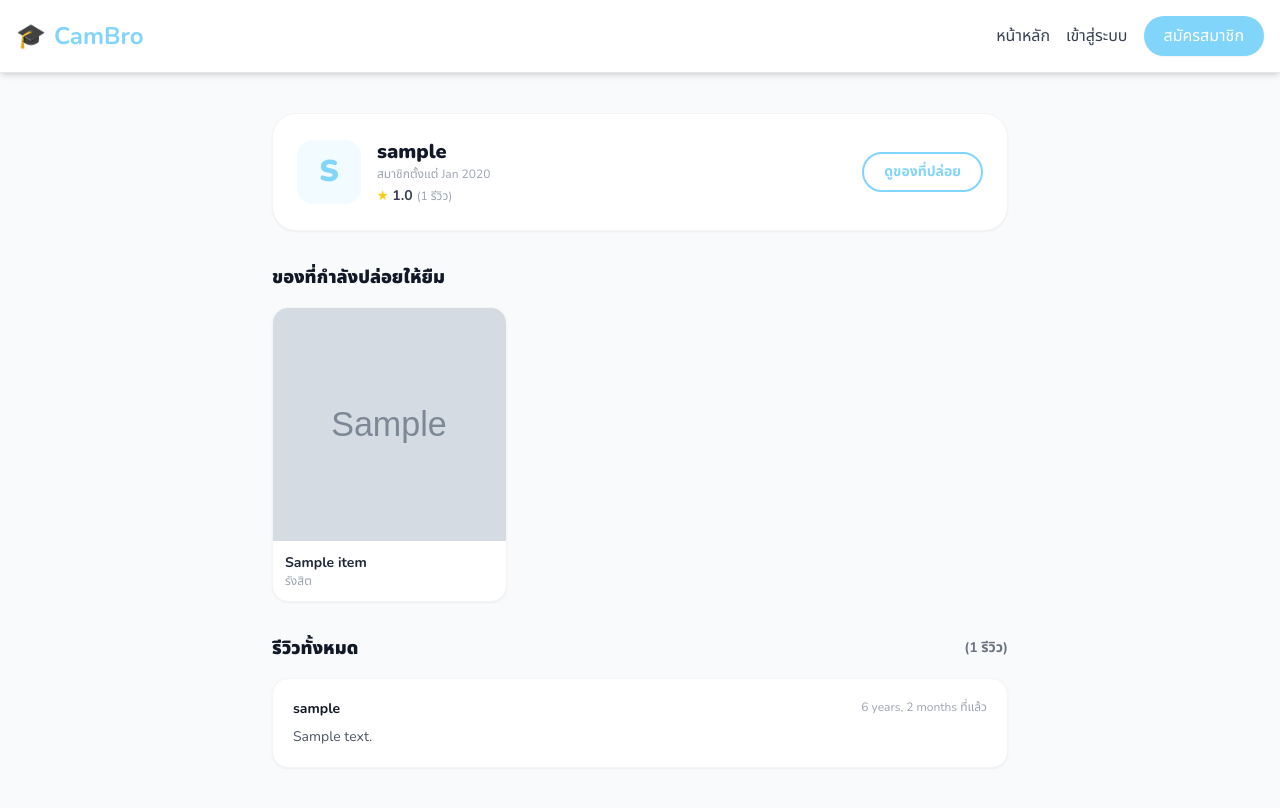
After one commit to Rmnlin/CamBro, a Django app: a page that uses items/templates/base.html in a window 1280 px wide. The commit adds this page. Run offline with Django 4.2, Linux system fonts and the light colour scheme; tables that the repository leaves empty hold one stand-in row (values such as "Sample post"); grey boxes marked "Sample" are stand-in pictures; some libraries are stand-ins or nearby versions.

Commit message:
add Review model, profile page, and review form

```diff
--- a/items/models.py
+++ b/items/models.py
@@ -70,6 +70,7 @@ class BorrowRequest(models.Model):
         ('approved', 'อนุมัติ'),
         ('declined', 'ปฏิเสธ'),
         ('active', 'กำลังยืม'),
+        ('returning', 'กำลังคืน'),
         ('returned', 'คืนแล้ว'),
     ]
 
@@ -138,3 +139,16 @@ class Rider(models.Model):
 
     def __str__(self):
         return self.name
+
+class Review(models.Model):
+    RATING_CHOICES = [(i, i) for i in range(1, 6)]
+
+    borrow_request = models.OneToOneField(BorrowRequest, on_delete=models.SET_NULL, null=True, blank=True, related_name='review')
+    reviewer = models.ForeignKey(User, on_delete=models.CASCADE, related_name='reviews_given')
+    reviewee = models.ForeignKey(User, on_delete=models.CASCADE, related_name='reviews_received')
+    rating = models.IntegerField(choices=RATING_CHOICES)
+    comment = models.TextField(blank=True)
+    created_at = models.DateTimeField(auto_now_add=True)
+
+    def __str__(self):
+        return f"{self.reviewer.username} รีวิว {self.reviewee.username} ({self.rating}⭐)"
--- a/items/templates/base.html
+++ b/items/templates/base.html
@@ -36,7 +36,7 @@
         <a href="{% url 'dashboard' %}" class="text-gray-700 hover:text-main-blue">Dashboard</a>
 
         <div class="flex items-center gap-3 ml-2 border-l pl-4">
-            <span class="text-gray-700 text-sm">สวัสดี, <strong>{{ user.username }}</strong></span>
+            <a href="{% url 'profile' user.username %}" class="text-gray-700 text-sm hover:text-main-blue transition">สวัสดี, <strong>{{ user.username }}</strong></a>
 
             <form action="{% url 'logout' %}" method="post" class="inline">
                 {% csrf_token %}
--- /dev/null
+++ b/items/templates/items/profile.html
@@ -0,0 +1,112 @@
+{% extends 'base.html' %}
+{% block title %}{{ profile_user.username }} - CamBro{% endblock %}
+
+{% block content %}
+<div class="max-w-3xl mx-auto px-4 py-10">
+
+    <!-- Profile Card -->
+    <div class="bg-white rounded-3xl p-6 shadow-sm border border-gray-100 mb-8 flex items-center justify-between gap-4">
+        <div class="flex items-center gap-4">
+            <div class="w-16 h-16 bg-main-blue/10 text-main-blue rounded-2xl flex items-center justify-center text-3xl font-black">
+                {{ profile_user.username|slice:":1"|upper }}
+            </div>
+            <div>
+                <h1 class="text-xl font-black text-gray-900">{{ profile_user.username }}</h1>
+                <p class="text-xs text-gray-400">สมาชิกตั้งแต่ {{ profile_user.date_joined|date:"M Y" }}</p>
+                <div class="flex items-center gap-1 mt-1">
+                    {% if avg_rating %}
+                        <span class="text-yellow-400 text-sm">★</span>
+                        <span class="text-sm font-bold text-gray-700">{{ avg_rating|floatformat:1 }}</span>
+                        <span class="text-xs text-gray-400">({{ reviews.count }} รีวิว)</span>
+                    {% else %}
+                        <span class="text-xs text-gray-400">ยังไม่มีรีวิว</span>
+                    {% endif %}
+                </div>
+            </div>
+        </div>
+        {% if user != profile_user %}
+            <a href="{% url 'item_list' %}?search={{ profile_user.username }}" class="px-5 py-2 border-2 border-main-blue text-main-blue rounded-full text-sm font-bold hover:bg-blue-50 transition">
+                ดูของที่ปล่อย
+            </a>
+        {% endif %}
+    </div>
+
+    <!-- Active Items -->
+    {% if active_items %}
+    <section class="mb-8">
+        <h2 class="text-lg font-black text-gray-900 mb-4">ของที่กำลังปล่อยให้ยืม</h2>
+        <div class="grid grid-cols-2 sm:grid-cols-3 gap-4">
+            {% for item in active_items %}
+            <a href="{% url 'item_detail' item.item_id %}" class="bg-white rounded-2xl border border-gray-100 shadow-sm hover:shadow-md transition overflow-hidden">
+                {% if item.photo %}
+                    <img src="{{ item.photo.url }}" class="w-full aspect-square object-cover">
+                {% else %}
+                    <div class="w-full aspect-square bg-gray-50 flex items-center justify-center text-4xl">{{ item.category.icon }}</div>
+                {% endif %}
+                <div class="p-3">
+                    <p class="text-sm font-bold text-gray-800 truncate">{{ item.title }}</p>
+                    <p class="text-xs text-gray-400">{{ item.get_campus_display }}</p>
+                </div>
+            </a>
+            {% endfor %}
+        </div>
+    </section>
+    {% endif %}
+
+    <!-- Write Review Form -->
+    {% if user.is_authenticated and user != profile_user %}
+    <section class="mb-8">
+        <div class="bg-white rounded-3xl p-6 border border-gray-100 shadow-sm">
+            <h2 class="text-lg font-black text-gray-900 mb-5">เขียนรีวิว</h2>
+
+            <form method="POST">
+                {% csrf_token %}
+
+                <input type="hidden" name="rating" value="5">
+                <!-- Comment -->
+                <div class="bg-gray-50 rounded-2xl p-4 mb-5 border border-gray-100">
+                    <textarea name="comment" placeholder="เขียนรีวิวสั้นๆ..." rows="3"
+                              class="w-full bg-transparent border-none focus:ring-0 text-sm text-gray-600 placeholder:text-gray-300 resize-none"></textarea>
+                </div>
+
+                <button type="submit" class="w-full py-3 bg-main-blue text-white rounded-2xl font-bold shadow-lg shadow-blue-100 hover:scale-[1.02] transition active:scale-95">
+                    โพสต์รีวิว
+                </button>
+            </form>
+        </div>
+    </section>
+    {% endif %}
+
+    <!-- Reviews List -->
+    <section>
+        <div class="flex items-center justify-between mb-4">
+            <h2 class="text-lg font-black text-gray-900">รีวิวทั้งหมด</h2>
+            <span class="text-sm font-bold text-gray-500">({{ reviews.count }} รีวิว)</span>
+        </div>
+
+        {% if reviews %}
+        <div class="space-y-4">
+            {% for review in reviews %}
+            <div class="bg-white rounded-2xl p-5 border border-gray-100 shadow-sm">
+                <div class="flex justify-between items-start mb-2">
+                    <div>
+                        <p class="font-bold text-gray-900 text-sm">{{ review.reviewer.username }}</p>
+                    </div>
+                    <p class="text-xs text-gray-400">{{ review.created_at|timesince }} ที่แล้ว</p>
+                </div>
+                {% if review.comment %}
+                <p class="text-sm text-gray-600 mt-2">{{ review.comment }}</p>
+                {% endif %}
+            </div>
+            {% endfor %}
+        </div>
+        {% else %}
+        <div class="text-center py-12 bg-gray-50 rounded-2xl border-2 border-dashed border-gray-200">
+            <p class="text-gray-400 text-sm">ยังไม่มีรีวิว</p>
+        </div>
+        {% endif %}
+    </section>
+
+</div>
+
+{% endblock %}
--- a/items/urls.py
+++ b/items/urls.py
@@ -22,4 +22,6 @@ urlpatterns = [
     path('notifications/read/<int:notification_id>/', views.mark_notification_read, name='mark_notification_read'),
     path('delivery/<uuid:request_id>/', views.delivery_details, name='delivery_details'),
     path('return-success/<uuid:request_id>/', views.return_completed, name='return_completed'),
+    path('requests/<uuid:request_id>/review/', views.leave_review, name='leave_review'),
+    path('profile/<str:username>/', views.profile_view, name='profile'),
 ]
--- a/items/views.py
+++ b/items/views.py
@@ -5,7 +5,7 @@ from django.contrib.auth import authenticate, login, logout
 from django.contrib.auth.models import User
 from django.contrib import messages
 from django.utils import timezone
-from .models import Item, Category, BorrowRequest, ChatRoom, Message, Notification, Rider
+from .models import Item, Category, BorrowRequest, ChatRoom, Message, Notification, Rider, Review
 
 # --- Utility ---
 def create_notification(user, message, link='/dashboard/'):
@@ -66,7 +66,9 @@ def item_list(request):
 
 def item_detail(request, item_id):
     item = get_object_or_404(Item.objects.select_related('owner', 'category'), item_id=item_id)
-    return render(request, 'items/detail.html', {'item': item})
+    reviews = Review.objects.filter(borrow_request__item=item).select_related('reviewer').order_by('-created_at')
+    avg_rating = reviews.aggregate(models.Avg('rating'))['rating__avg']
+    return render(request, 'items/detail.html', {'item': item, 'reviews': reviews, 'avg_rating': avg_rating})
 
 @login_required
 def create_item(request):
@@ -186,4 +188,36 @@ def delivery_details(request, request_id):
 @login_required
 def return_completed(request, request_id):
     req = get_object_or_404(BorrowRequest, request_id=request_id)
-    return render(request, 'items/return_completed.html', {'borrow_request': req})
+    already_reviewed = Review.objects.filter(borrow_request=req).exists()
+    return render(request, 'items/return_completed.html', {'borrow_request': req, 'already_reviewed': already_reviewed})
+
+def profile_view(request, username):
+    profile_user = get_object_or_404(User, username=username)
+    reviews = Review.objects.filter(reviewee=profile_user).select_related('reviewer').order_by('-created_at')
+    avg_rating = reviews.aggregate(models.Avg('rating'))['rating__avg']
+    active_items = Item.objects.filter(owner=profile_user, is_available=True, status='active')
+    if request.method == 'POST' and request.user.is_authenticated and request.user != profile_user:
+        rating = request.POST.get('rating')
+        comment = request.POST.get('comment', '').strip()
+        if rating and rating.isdigit() and 1 <= int(rating) <= 5:
+            Review.objects.create(reviewer=request.user, reviewee=profile_user, rating=int(rating), comment=comment)
+        return redirect('profile', username=username)
+
+    return render(request, 'items/profile.html', {
+        'profile_user': profile_user,
+        'reviews': reviews,
+        'avg_rating': avg_rating,
+        'active_items': active_items,
+    })
+
+@login_required
+def leave_review(request, request_id):
+    req = get_object_or_404(BorrowRequest, request_id=request_id, borrower=request.user)
+    if req.status != 'returned' or Review.objects.filter(borrow_request=req).exists():
+        return redirect('dashboard')
+    if request.method == 'POST':
+        rating = request.POST.get('rating')
+        comment = request.POST.get('comment', '').strip()
+        if rating and rating.isdigit() and 1 <= int(rating) <= 5:
+            Review.objects.create(borrow_request=req, reviewer=request.user, reviewee=req.lender, rating=int(rating), comment=comment)
+    return redirect('item_list')
```
Also changed, not shown: items/templates/items/detail.html (+37 -1 lines), items/templates/items/return_completed.html (+62 -10 lines), items/migrations/0007_review.py (added), items/migrations/0008_alter_borrowrequest_status.py (added), items/migrations/0009_alter_review_borrow_request_and_more.py (added), items/migrations/0010_alter_review_unique_together.py (added).
